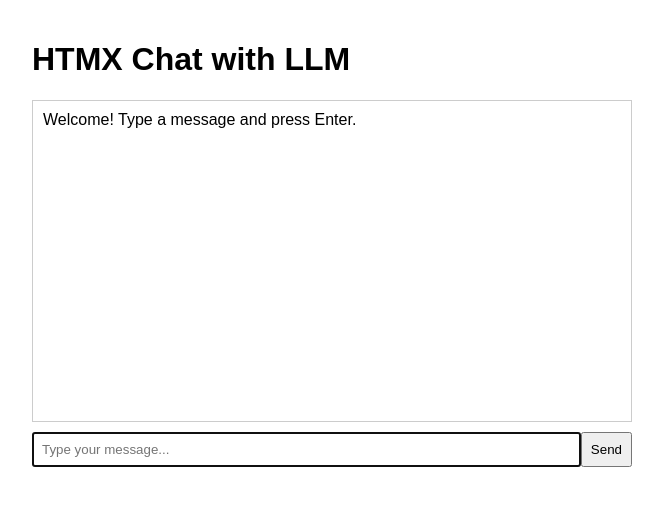
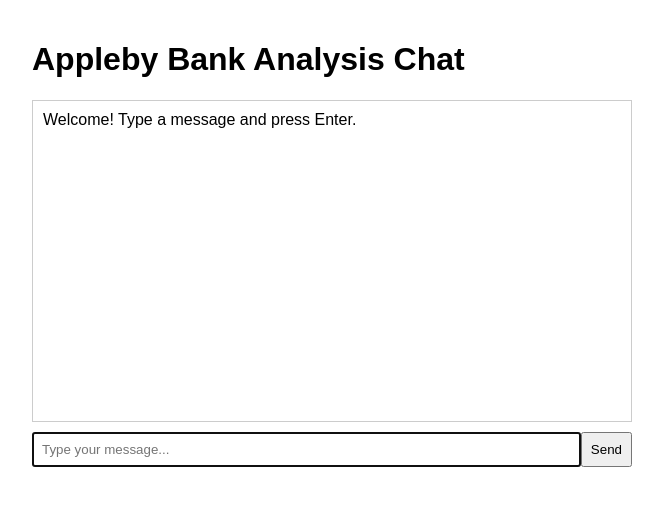
Before and after one commit to sproul/a, a website: page public/index.html in a window 1280 px wide. Shown: the whole page, without its empty margins (308-971 px from the left). Drawn offline with Linux system fonts and the light colour scheme.

Commit message:
use siena icon, appleby name

```diff
--- a/public/index.html
+++ b/public/index.html
@@ -3,7 +3,8 @@
 <head>
     <meta charset="UTF-8">
     <meta name="viewport" content="width=device-width, initial-scale=1.0">
-    <title>HTMX Chat</title>
+    <title>Appleby</title>
+    <link rel="icon" href="/favicon.jpg" type="image/jpeg">
     <script src="/htmx.min.js" defer></script>
     <style>
         body { font-family: sans-serif; max-width: 600px; margin: auto; padding: 20px; }
@@ -14,7 +15,7 @@
     </style>
 </head>
 <body>
-    <h1>HTMX Chat with LLM</h1>
+    <h1>Appleby Bank Analysis Chat</h1>
     <div id="chat-log">
         <div>Welcome! Type a message and press Enter.</div>
     </div>
```
